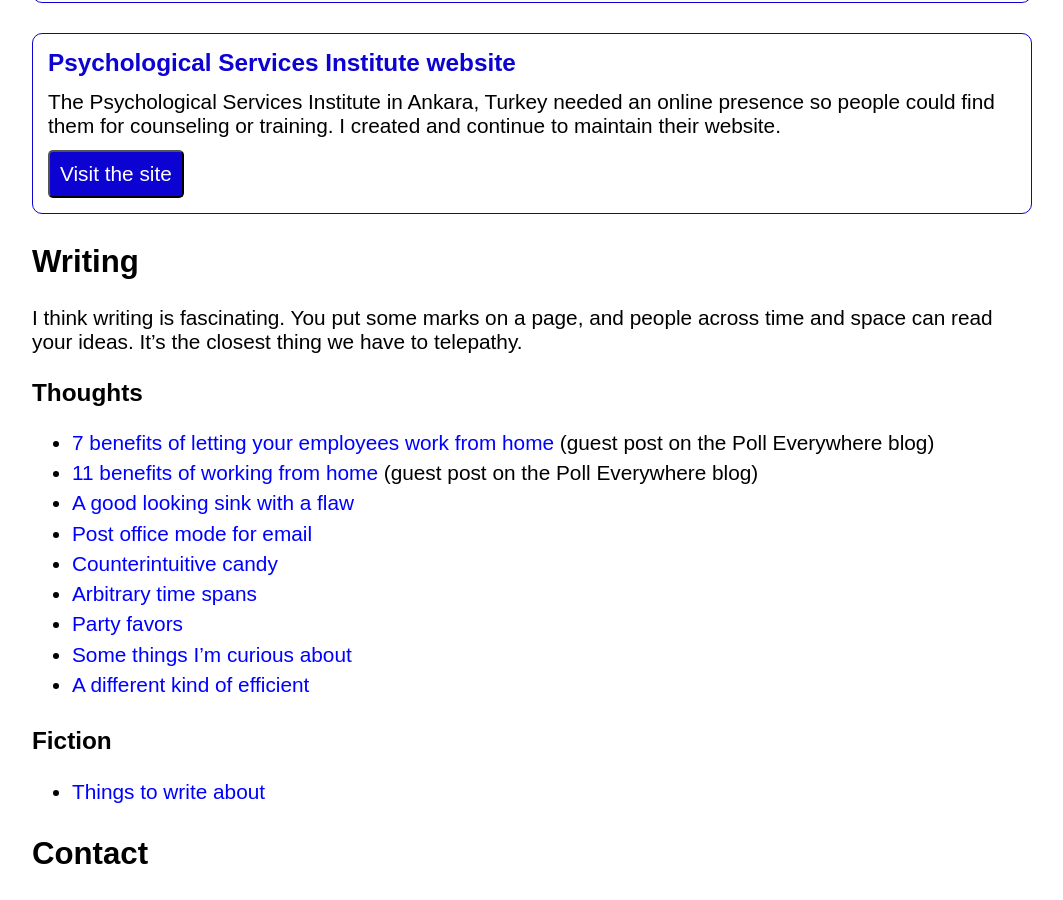
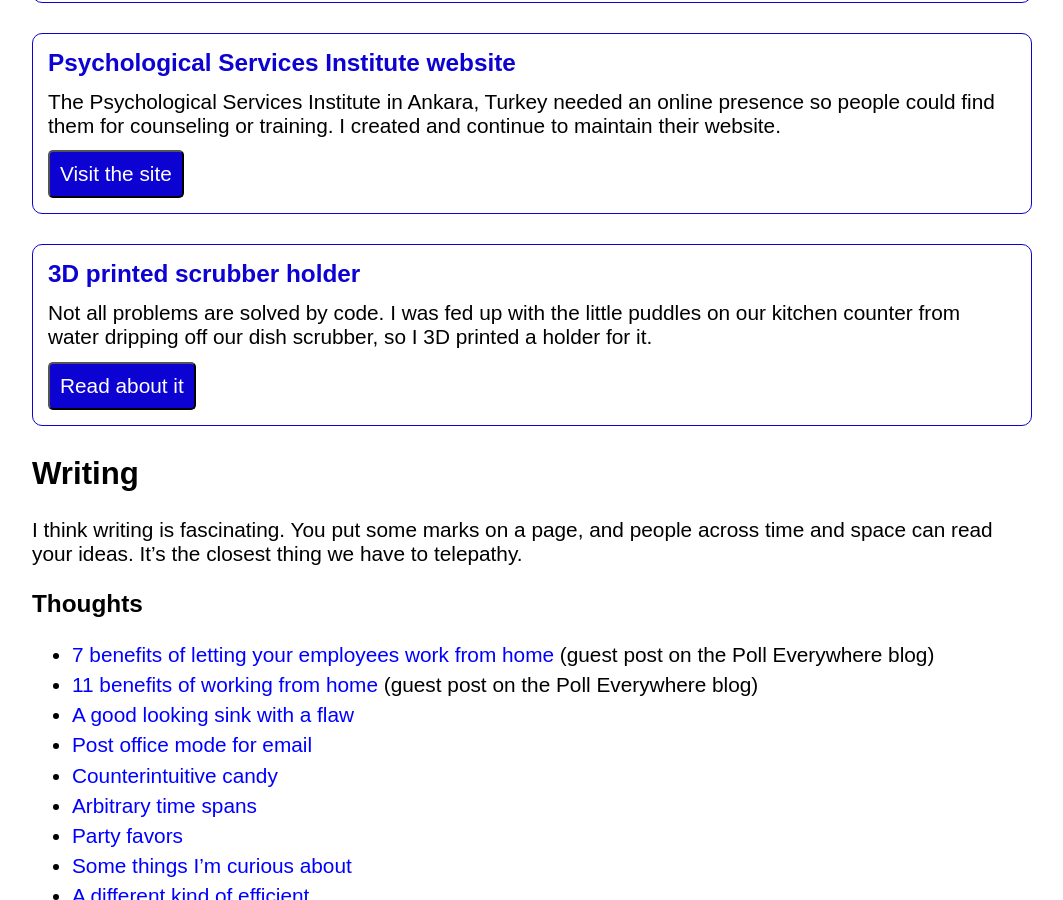
Before and after one commit to koralcem/personal-site, a Jekyll site: the page built from index.html, in a window 1280 px wide and 900 px high, scrolled down 1201 px. Shown: the whole window, without its empty margins (108-1171 px from the left). Built offline with Jekyll 4.4.1, drawn with Linux system fonts in a browser that asks for light colours.

Commit message:
Add project entry for scrubber holder

```diff
--- a/index.html
+++ b/index.html
@@ -44,6 +44,13 @@ css_files:
   <button type="button" onclick="window.location.href='http://www.psikolojik-hizmetler.com/'">Visit the site</button>
 </div>
 
+<div class="project">
+  <h3>3D printed scrubber holder</h3>
+  <p>Not all problems are solved by code. I was fed up with the little puddles on our kitchen counter from water dripping off our dish scrubber, so I 3D printed a holder for it.</p>
+
+  <button type="button" onclick="window.location.href='{% post_url 2020-09-14-sink-with-a-flaw %}'">Read about it</button>
+</div>
+
 <h2 id="writing">Writing</h2>
 
 <p>I think writing is fascinating. You put some marks on a page, and people across time and space can read your ideas. It’s the closest thing we have to telepathy.</p>
```
